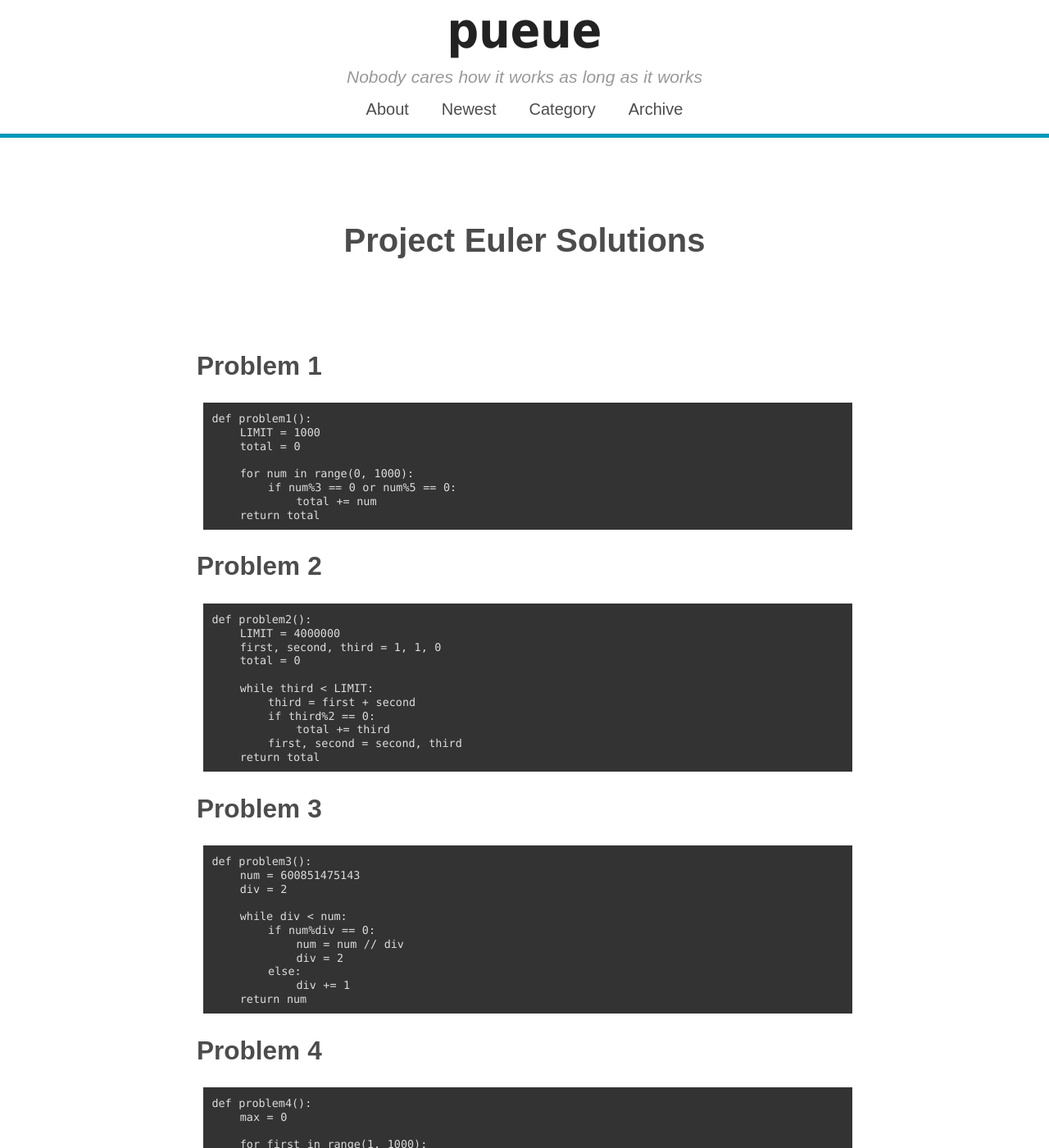
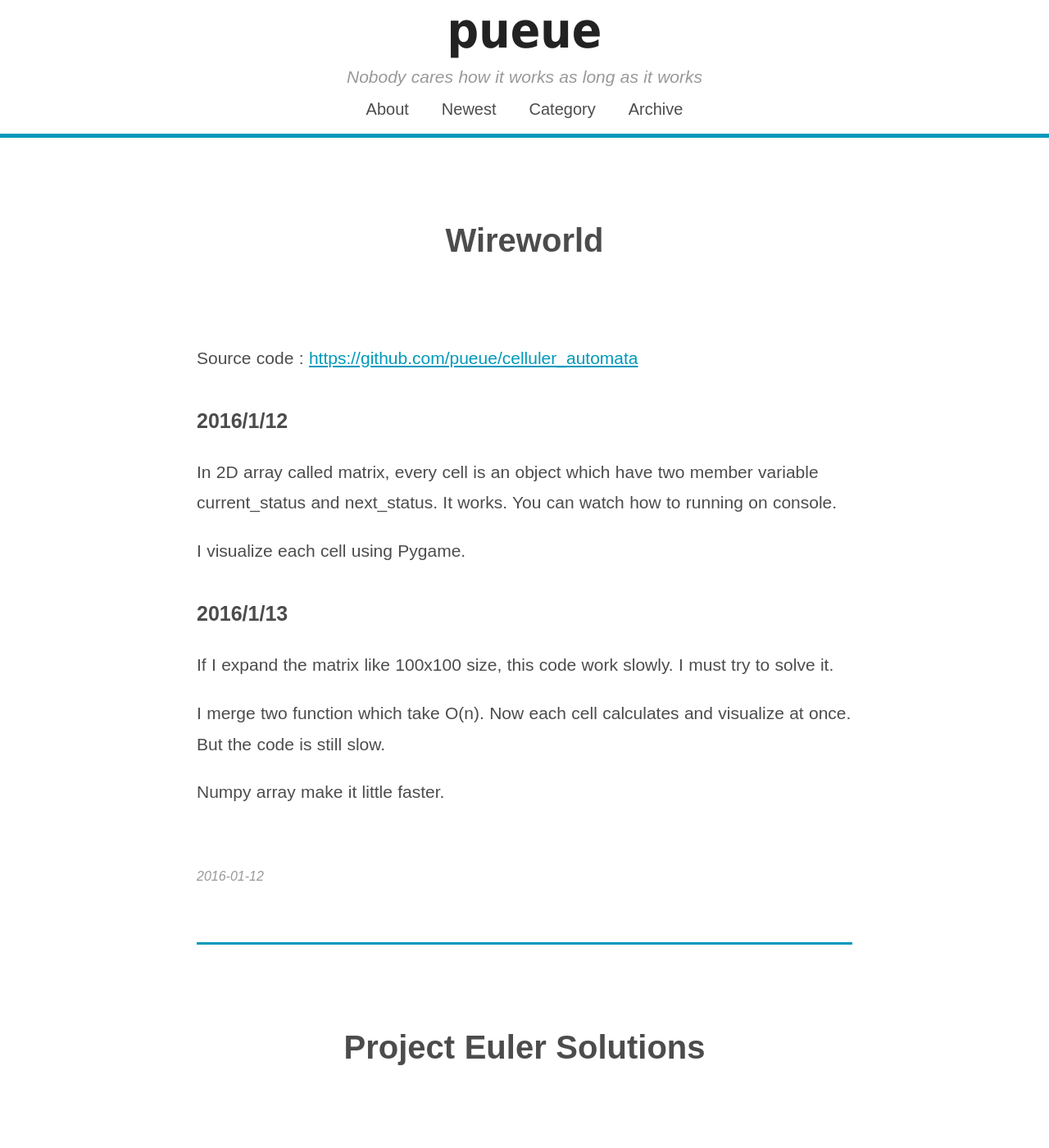
Before and after one commit to gloorx/gloorx.github.io, a Jekyll site: the page built from index.html, in a window 1280 px wide and 1400 px high. Shown: the whole window at 82% size. Built offline with Jekyll 4.4.1, drawn with Linux system fonts in a browser that asks for light colours; some web fonts are replaced; the list of posts is cut into pages by our own code.

Commit message:
post wireworld

```diff
--- /dev/null
+++ b/_posts/2016-1-12-wireworld.md
@@ -0,0 +1,18 @@
+---
+tag: CODE
+title: Wireworld
+---
+
+Source code : [https://github.com/pueue/celluler_automata](https://github.com/pueue/celluler_automata)
+
+###2016/1/12
+In 2D array called matrix, every cell is an object which have two member variable current_status and next_status. It works. You can watch how to running on console.
+
+I visualize each cell using Pygame.
+
+###2016/1/13
+If I expand the matrix like 100x100 size, this code work slowly. I must try to solve it.
+
+I merge two function which take O(n). Now each cell calculates and visualize at once. But the code is still slow.
+
+Numpy array make it little faster.
```
Also changed, not shown: about.md (+1 -1 lines), _posts/2016-1-12-project_euler.md (line endings or trailing spaces).
